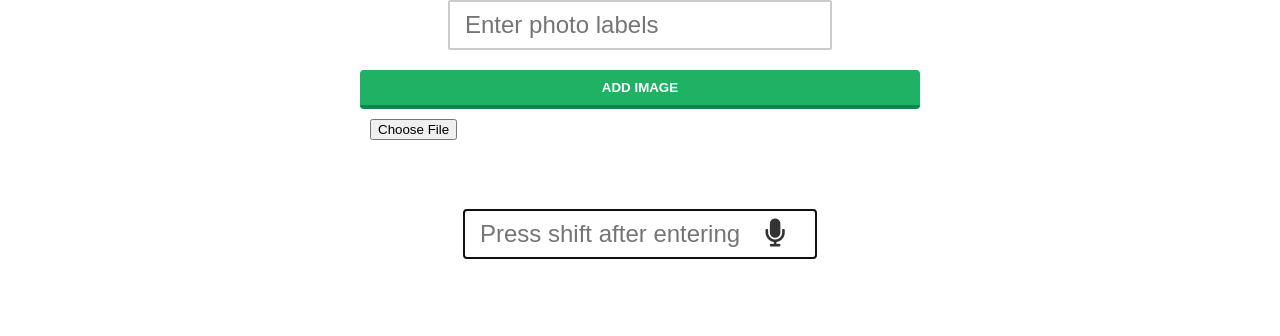
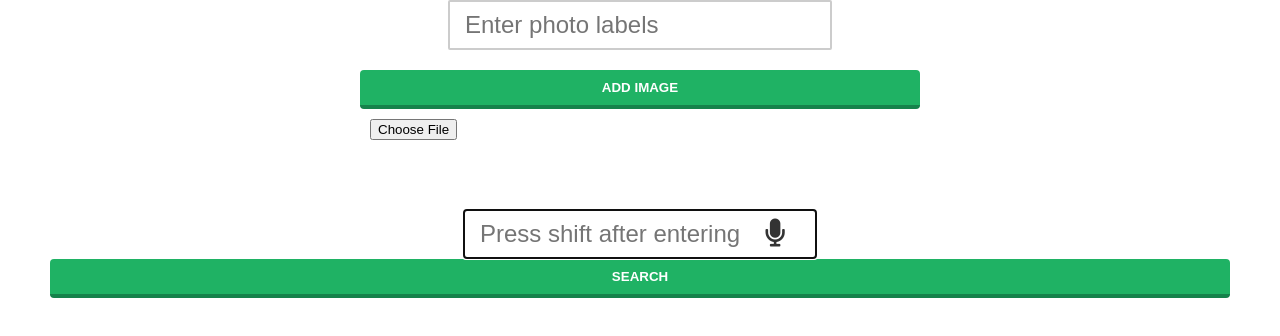
Before and after one commit to xiyu5834/COMS6998-cloud-hw2-Frontend, a plain HTML site: page index.html in a window 1280 px wide. Drawn offline with nearby package versions, Linux system fonts and the light colour scheme.

Commit message:
update index page

```diff
--- a/frontendIndex.js
+++ b/frontendIndex.js
@@ -100,8 +100,8 @@ function upload() {
   }
 };
 
-function search(e) {
-  var searchTerm = e.target.value;
+function search() {
+  var searchTerm = document.getElementById("search").value;
   var apigClient = apigClientFactory.newClient({ apiKey: "6mIjg8JbIpmExQac9AZa5WkoEz2YV6J9crKV1Jk1" });
   var params = {
     "q": searchTerm,
--- a/index.html
+++ b/index.html
@@ -35,6 +35,8 @@
       <i class="fas fa-microphone">
       </i>
     </button>
+  </form>
+  <button class="file-upload-btn" type="button" onclick="search()">Search</button>
 </form>
 </div>
 
```
